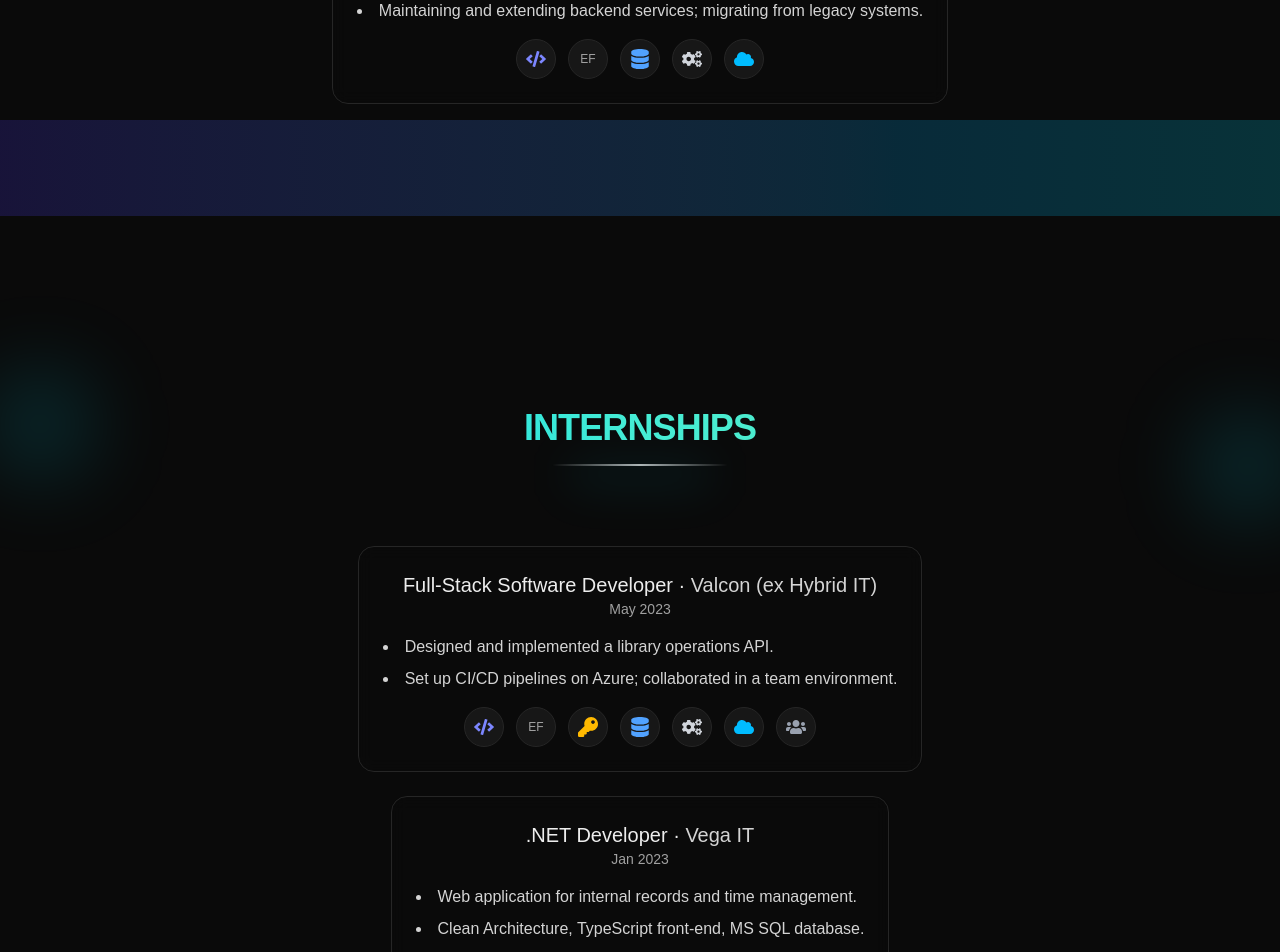
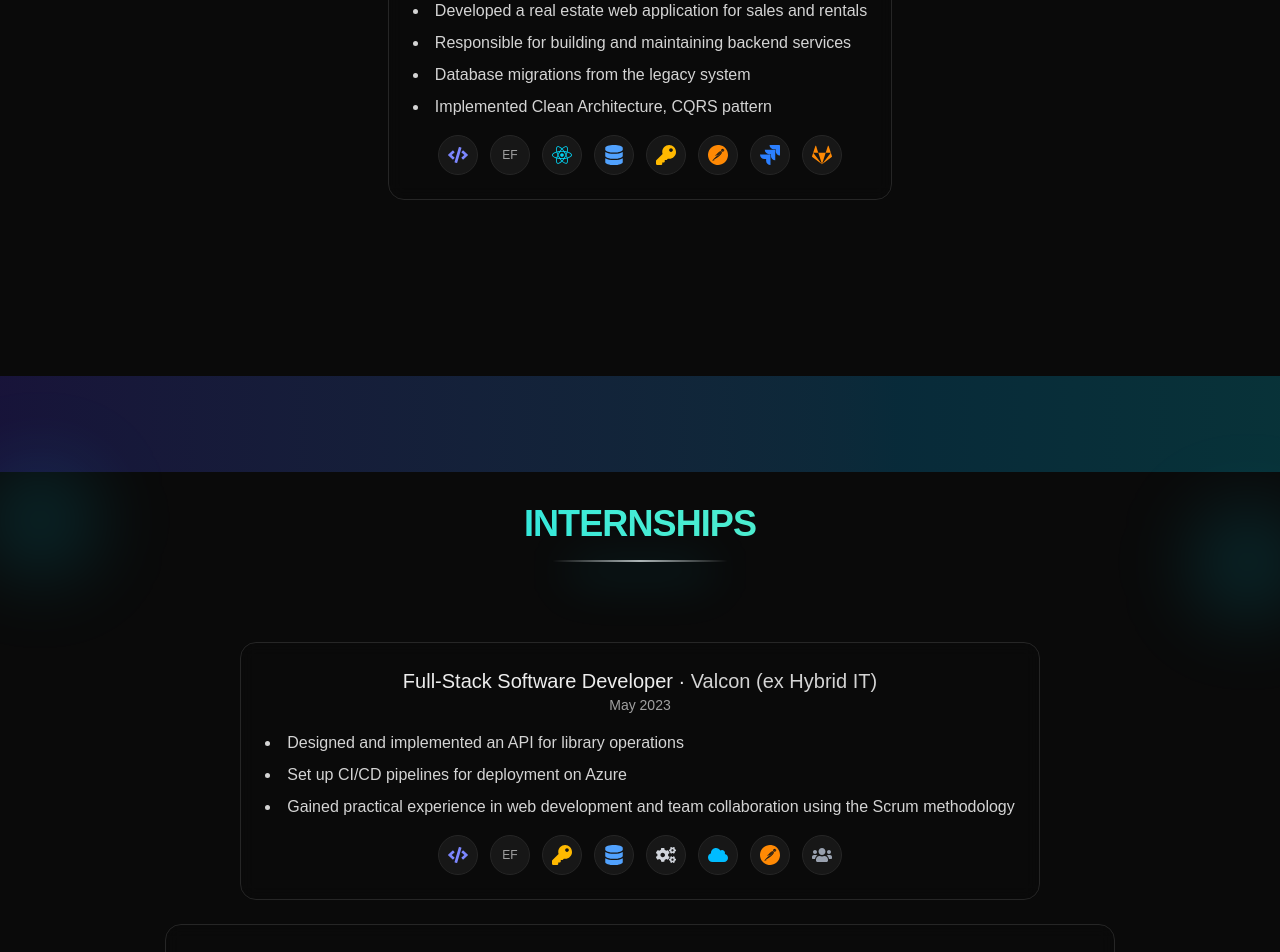
Before and after one commit to amihic/portfolio-project, a Next.js app: page / in a window 1280 px wide. Shown: the part 1500-2452 px from the top of the page. Built offline with nearby package versions, Linux system fonts and the light colour scheme.

Commit message:
cv and portfolio updated

```diff
--- a/package.json
+++ b/package.json
@@ -19,6 +19,7 @@
     "react-dom": "19.1.0",
     "react-icons": "^5.5.0",
     "react-scroll-parallax": "^3.5.0",
+    "simple-icons": "^15.17.0",
     "three": "^0.180.0"
   },
   "devDependencies": {
--- a/src/app/page.tsx
+++ b/src/app/page.tsx
@@ -121,8 +121,9 @@ const PROFESSIONAL_EXPERIENCE = [
     period: "Oct 2024 – Present",
     location: "Remote",
     bullets: [
-      "Contributed to e-banking web application development (UI modernization + backend improvements).",
-      "Focused on reliability and performance; improved user experience.",
+      "Contributed to the development of an e-banking web application",
+      "Improving the UI for a more modern look",
+      "Enhancing backend functionality to ensure better performance and reliability",
     ],
     tech: ["Java", "JavaScript", "HTML", "CSS", "PostgreSQL", "Jira", "GitLab"],
   },
@@ -132,10 +133,12 @@ const PROFESSIONAL_EXPERIENCE = [
     period: "Sep 2023 – Aug 2024",
     location: "Remote",
     bullets: [
-      "Developing a real-estate web application (sales and rentals).",
-      "Maintaining and extending backend services; migrating from legacy systems.",
+      "Developed a real estate web application for sales and rentals",
+      "Responsible for building and maintaining backend services",
+      "Database migrations from the legacy system",
+      "Implemented Clean Architecture, CQRS pattern",
     ],
-    tech: ["C#/.NET", "EF", "PostgreSQL", "CI/CD", "Azure DevOps"],
+    tech: ["C#/.NET", "EF", "React", "PostgreSQL", "Identity", "Postman", "Jira", "GitLab"],
   },
 ];
 
@@ -145,53 +148,80 @@ const INTERNSHIPS = [
     company: "Valcon (ex Hybrid IT)",
     period: "May 2023",
     bullets: [
-      "Designed and implemented a library operations API.",
-      "Set up CI/CD pipelines on Azure; collaborated in a team environment.",
+      "Designed and implemented an API for library operations",
+      "Set up CI/CD pipelines for deployment on Azure",
+      "Gained practical experience in web development and team collaboration using the Scrum methodology",
     ],
-    tech: ["C#/.NET", "EF", "Identity", "PostgreSQL", "CI/CD", "Azure", "Scrum"],
+    tech: ["C#/.NET", "EF", "Identity", "PostgreSQL", "CI/CD", "Azure", "Postman", "Scrum"],
   },
   {
     role: ".NET Developer",
     company: "Vega IT",
     period: "Jan 2023",
     bullets: [
-      "Web application for internal records and time management.",
-      "Clean Architecture, TypeScript front-end, MS SQL database.",
+      "Developed a web application designed to serve as a time management internal tool for other developers within the company",
+      "Clean architecture, Entity Framework, Code-First approach",
     ],
-    tech: ["C#/.NET", "EF", "React", "TypeScript", "MS SQL", "GitHub"],
+    tech: ["C#/.NET", "EF", "React", "TypeScript", "MS SQL", "GitHub", "Postman"],
   },
 ];
 
-const PERSONAL_PROJECTS = [
+const PROJECTS = [
   {
     title: "E-commerce application",
-    description: "End-to-end e-commerce app (search, cart, checkout) focused on UI/UX.",
-    tech: ["C#/.NET", "Angular", "PostgreSQL", "Docker", "GitHub"],
+    description: [
+      "An online shopping experience",
+      "Browse, search and buy a variety of products",
+      "Managing shopping carts, orders, and user accounts",
+      "Building and consuming RESTful APIs with JWT authentication",
+      "Implementation of online payment systems - PayPal API integration",
+    ],
+    tech: ["C#/.NET", "Angular", "PostgreSQL", "Docker", "Postman"],
   },
   {
     title: "Blood transfusion center",
-    description: "Centralized information system for a blood transfusion center with appointment scheduling.",
-    tech: ["Java", "Spring Boot", "Angular", "MongoDB", "GitHub"],
+    description: [
+      "Centralized information system of the blood transfusion center",
+      "Creating a booking/reservation system",
+      "Implementing user JWT authentication and validation",
+      "Setting up QR code and email notifications for booking confirmations",
+    ],
+    tech: ["Spring Boot", "Angular", "MongoDB", "Postman"],
   },
   {
     title: "Dislinkt",
-    description: "LinkedIn-like web app: profiles, connections, posts; backend logic, user management, and relationships.",
-    tech: ["C#/.NET", "Entity Framework", "React", "PostgreSQL", "GitHub"],
+    description: [
+      "A web application similar to LinkedIn",
+      "User management – registration, JWT authentication, profile handling",
+      "Backend logic and data relationship modeling using Entity Framework and PostgreSQL",
+    ],
+    tech: ["C#/.NET", "Entity Framework", "React", "PostgreSQL", "Postman"],
   },
   {
-    title: "Private hospital (WPF)",
-    description: "Desktop application for private hospital staff; simulation of real client requirements.",
-    tech: ["WPF", "C#", "NoSQL", "GitHub"],
+    title: "Private hospital",
+    description: [
+      "An application that would be used by staff of a private hospital",
+      "A simulation of a real relationship with clients and their requirements",
+    ],
+    tech: ["WPF", "C#", "NoSQL", "Postman"],
+  },
+  {
+    title: "Supplement store",
+    description: [
+      "A web application for online sales of supplements",
+      "Managing shopping carts and orders",
+      "Building product catalogs and inventory management",
+      "Setting up email notifications for booking confirmations",
+    ],
+    tech: ["C#/.NET", "Entity Framework", "React", "PostgreSQL", "Postman"],
   },
   {
     title: "Cinema",
-    description: "Online movie ticket reservation system.",
-    tech: ["Java", "Spring Boot", "H2", "HTML", "CSS", "JavaScript", "GitHub"],
-  },
-  {
-    title: "Supplement store",
-    description: "Online store for health and training supplements.",
-    tech: ["C#/.NET", "EF", "React", "PostgreSQL", "GitHub"],
+    description: [
+      "A system for online reservation of cinema tickets",
+      "Setting up email notifications for booking confirmations",
+    ],
+    tech: ["Spring Boot", "H2", "HTML", "CSS", "JavaScript", "Postman"],
   },
 ];
 
@@ -226,18 +256,20 @@ import { RiLeafLine } from "react-icons/ri";
 import NavBar from "./NavBar";
 import dynamic from "next/dynamic";
 import { Parallax } from "react-scroll-parallax";
+import { SiJira, SiPostman } from "react-icons/si";
 
 
 const ALL_PROJECT_TECHS = Array.from(
   new Set([
-    ...PERSONAL_PROJECTS.flatMap((p) => p.tech),
+    ...PROJECTS.flatMap((p) => p.tech),
     ...PROFESSIONAL_EXPERIENCE.flatMap((e) => e.tech),
     ...INTERNSHIPS.flatMap((i) => i.tech),
   ])
 );
 
+
+
 const TECH_ICONS: Record<string, React.ReactNode> = {
-  // Core stacks
   "C#/.NET": <FaCode className="text-indigo-400 text-xl" />,
   ".NET": <FaCode className="text-indigo-400 text-xl" />,
   "C#": <FaCode className="text-indigo-400 text-xl" />,
@@ -271,7 +303,11 @@ const TECH_ICONS: Record<string, React.ReactNode> = {
   GitLab: <FaGitlab className="text-orange-400 text-xl" />,
 
   NoSQL: <FaDatabase className="text-neutral-400 text-xl" />,
+
+  Jira: <SiJira className="text-blue-500 text-xl" />,
+  Postman: <SiPostman className="text-orange-400 text-xl" />,
 };
+
 
 const LANGUAGES = [
   { name: "Serbian", level: "Native" },
@@ -442,20 +478,36 @@ function InternshipItem({ item }: { item: (typeof INTERNSHIPS)[number] }) {
   );
 }
 
-function ProjectCard({ p }: { p: { title: string; description: string; tech: string[] } }) {
+type Project = {
+  title: string;
+  description: string | string[];
+  tech: string[];
+};
+
+function ProjectCard({ p }: { p: Project }) {
+  const bullets = Array.isArray(p.description) ? p.description : [p.description];
+
   return (
     <motion.article
       initial={{ opacity: 0, y: 40 }}
       whileInView={{ opacity: 1, y: 0 }}
       viewport={{ once: true, amount: 0.2 }}
       transition={{ duration: 0.6 }}
-      className="group rounded-2xl border border-neutral-800 p-6 hover:border-neutral-600 transition bg-neutral-950/50 text-center"
+      className="group rounded-2xl border border-neutral-800 p-6 hover:border-neutral-600 transition bg-neutral-950/50"
     >
-      <h3 className="text-xl font-medium transition-colors group-hover:text-amber-400">
+      <h3 className="text-xl font-medium transition-colors group-hover:text-amber-400 text-left">
         {p.title}
       </h3>
-      <p className="text-neutral-400 mt-2">{p.description}</p>
-      <TechRow stack={p.tech} />
+
+      <ul className="list-disc ml-6 mt-3 text-neutral-300 space-y-1.5 text-left">
+        {bullets.map((item, i) => (
+          <li key={i}>{item}</li>
+        ))}
+      </ul>
+
+      <div className="mt-3">
+        <TechRow stack={p.tech} />
+      </div>
     </motion.article>
   );
 }
@@ -580,7 +632,7 @@ export default function Home() {
             icon={<span>✨</span>}
           />
           <div className="mt-8 grid md:grid-cols-2 xl:grid-cols-3 gap-6 place-items-center">
-            {PERSONAL_PROJECTS.map((p) => (
+            {PROJECTS.map((p) => (
               <ProjectCard key={p.title} p={p} />
             ))}
           </div>
```
Also changed, not shown: 2 other files (tests, documents, lock files or other folders).
